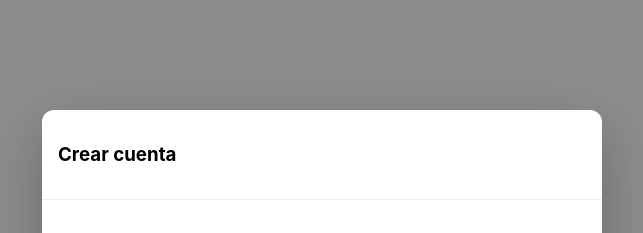
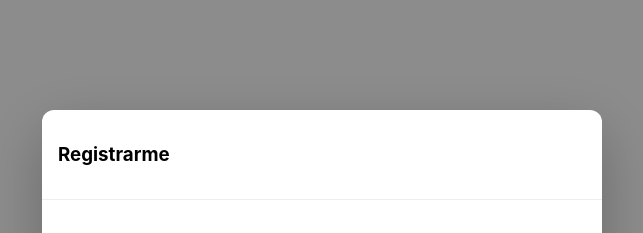
Before and after one commit to diazme1/woof, a React (Create React App) app in the folder woof-frontend/: page /login in a window 1280 px wide. Both pictures are taken after a click on the button "Cree una". Shown: the part 355-588 px from the top of the page, without its empty margins (318-961 px from the left). Built offline with nearby package versions, Linux system fonts and the light colour scheme.

Commit message:
avances con registro de usuario

```diff
--- a/woof-frontend/src/components/Login/Login.jsx
+++ b/woof-frontend/src/components/Login/Login.jsx
@@ -70,7 +70,7 @@ const Login = () => {
                 >
                     <div className={styles.modal} onClick={(e) => e.stopPropagation()}>
                         <div className={styles.modalHeader}>
-                            <h3 id="register-title">Crear cuenta</h3>
+                            <h3 id="register-title">Registrarme</h3>
                             <button
                                 className={styles.closeBtn}
                                 onClick={() => setShowRegister(false)}
```
